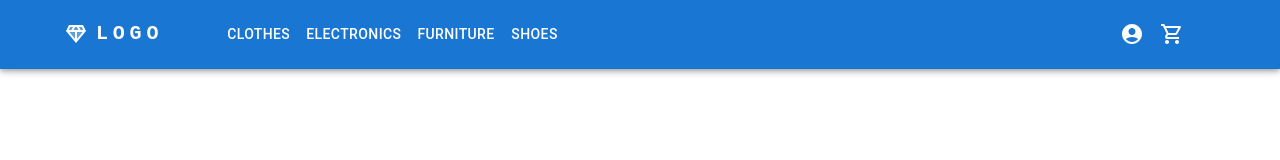
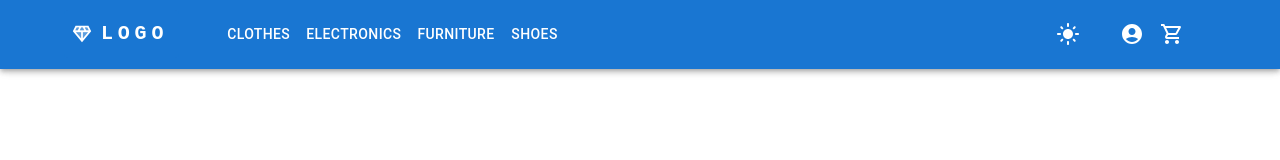
Before and after one commit to LRharlekin/fs17-frontend, a React (Create React App) app: page /product/1 in a window 1280 px wide. Shown: the top 160 px of the page. Built offline with nearby package versions, Linux system fonts and the light colour scheme; no server answers.

Commit message:
styling: navbar, product page

```diff
--- a/src/components/collection/ProductFeed.tsx
+++ b/src/components/collection/ProductFeed.tsx
@@ -53,11 +53,12 @@ const ProductFeed = ({ feedData }: ProductFeedProps) => {
 
   return (
     <>
-      <Typography variant="h4" component="h2" gutterBottom>
+      {/* <Typography variant="h4" component="h2" gutterBottom>
         Category Heading
-      </Typography>
+      </Typography> */}
       <Grid
         container
+        my={6}
         spacing={2}
         columns={{
           xs: 1,
--- a/src/components/nav/HamburgerMenu.tsx
+++ b/src/components/nav/HamburgerMenu.tsx
@@ -83,7 +83,7 @@ const HamburgerMenu = () => {
   );
 
   return (
-    <Box sx={{ flexGrow: 1, display: { xs: "flex", md: "none" } }}>
+    <Box sx={{ flexGrow: 0, display: { xs: "flex", md: "none" } }}>
       <IconButton size="large" onClick={handleOpenNavMenu} color="inherit">
         <MenuIcon />
       </IconButton>
--- a/src/components/nav/NavLogo.tsx
+++ b/src/components/nav/NavLogo.tsx
@@ -2,7 +2,7 @@ import React from "react";
 
 import { useNavigate } from "react-router-dom";
 
-import { Box, Typography } from "@mui/material";
+import { Box, Button, Typography } from "@mui/material";
 import { DiamondTwoTone as DiamondIcon } from "@mui/icons-material";
 
 const NavLogo = () => {
@@ -13,18 +13,34 @@ const NavLogo = () => {
   };
 
   return (
-    <>
-      <DiamondIcon sx={{ alignSelf: "center", display: "flex", mr: 1 }} />
+    <Box
+      sx={{
+        flexGrow: { xs: 1, md: 0 },
+        display: "flex",
+        alignItems: "center",
+        justifyContent: "center",
+      }}
+    >
+      <Button
+        variant="text"
+        sx={{
+          bgcolor: "primary.main",
+          color: "primary.contrastText",
+          alignSelf: "center",
+        }}
+        onClick={handleLogoClick}
+        disableFocusRipple
+        disableElevation
+        disableRipple
+        size="large"
+        startIcon={<DiamondIcon />}
+      >
         <Typography
           variant="h6"
           noWrap
-        onClick={handleLogoClick}
           component="h1"
           sx={{
-          mr: 2,
             display: "flex",
-          flexGrow: { xs: 1, md: 0 },
-          alignSelf: "center",
             fontFamily: "monospace",
             fontWeight: 700,
             letterSpacing: ".3rem",
@@ -34,7 +50,8 @@ const NavLogo = () => {
         >
           LOGO
         </Typography>
-    </>
+      </Button>
+    </Box>
   );
 };
 
--- a/src/components/nav/NavMenu.tsx
+++ b/src/components/nav/NavMenu.tsx
@@ -38,8 +38,6 @@ const NavMenu = () => {
                 fontWeight: isActive ? "bold" : "",
                 color: "white",
                 textDecoration: "none",
-                // color: isPending ? "red" : "black",
-                // viewTransitionName: isTransitioning ? "slide" : "",
               };
             }}
           >
--- /dev/null
+++ b/src/components/nav/nav-toolbar/ColorThemeToggleButton.tsx
@@ -0,0 +1,41 @@
+import { ReactElement, useState, ChangeEvent } from "react";
+
+import { IconButton } from "@mui/material";
+import type { ThemeModes } from "../../../theme/ThemeContextProvider";
+
+import DarkModeOutlinedIcon from "@mui/icons-material/DarkModeOutlined";
+import LightModeIcon from "@mui/icons-material/LightMode";
+
+import NavToolTip from "./NavToolTip";
+
+const ColorThemeToggleButton = (): ReactElement => {
+  const [theme, setTheme] = useState<ThemeModes>("light");
+
+  const themeButtonConfigs = {
+    light: {
+      icon: LightModeIcon,
+      title: "Switch to Dark Mode",
+      hoverColor: "yellow",
+    },
+    dark: {
+      icon: DarkModeOutlinedIcon,
+      title: "Switch to Light Mode",
+      hoverColor: "blue",
+    },
+  };
+
+  const otherTheme = theme === "light" ? "dark" : "light";
+
+  const ThemeIcon = themeButtonConfigs[theme].icon;
+
+  const handleClick = () => setTheme(otherTheme);
+  return (
+    <NavToolTip title={themeButtonConfigs[theme].title}>
+      <IconButton sx={{ mr: 3, color: "inherit" }} onClick={handleClick}>
+        <ThemeIcon />
+      </IconButton>
+    </NavToolTip>
+  );
+};
+
+export default ColorThemeToggleButton;
--- a/src/components/nav/nav-toolbar/NavToolBar.tsx
+++ b/src/components/nav/nav-toolbar/NavToolBar.tsx
@@ -1,12 +1,14 @@
 import { Toolbar } from "@mui/material";
 
 import UserIconButton from "./UserIconButton";
-import SearchIconButton from "../SearchIconButton";
+import SearchIconButton from "./SearchIconButton";
 import CartIconButton from "./CartIconButton";
+import ColorThemeToggleButton from "./ColorThemeToggleButton";
 
 const NavToolBar = () => {
   return (
     <Toolbar component="nav" sx={{ flexGrow: 0 }}>
+      <ColorThemeToggleButton />
       <UserIconButton />
       {/* <SearchIconButton /> */}
       <CartIconButton />
--- a/src/components/nav/SearchIconButton.tsx
+++ b/src/components/nav/nav-toolbar/SearchIconButton.tsx
@@ -5,7 +5,7 @@ import { useNavigate } from "react-router-dom";
 import { IconButton, Tooltip } from "@mui/material";
 
 import SearchIcon from "@mui/icons-material/Search";
-import NavToolTip from "./nav-toolbar/NavToolTip";
+import NavToolTip from "./NavToolTip";
 
 const SearchIconButton = (): ReactElement => {
   const navigate = useNavigate();
--- a/src/components/product/ProductImage.tsx
+++ b/src/components/product/ProductImage.tsx
@@ -5,11 +5,12 @@ import { Card, CardMedia, Grid } from "@mui/material";
 type ProductImageProps = {
   title?: string;
   imageUrl?: string;
+  colSpan?: number;
 };
 
-const ProductImage = ({ title, imageUrl }: ProductImageProps) => {
+const ProductImage = ({ title, imageUrl, colSpan = 1 }: ProductImageProps) => {
   return (
-    <Grid item xs={1} sm={5} md={4}>
+    <Grid item xs={colSpan}>
       <Card>
         <CardMedia
           sx={{ aspectRatio: 1 }}
--- a/src/pages/Home/HomePage.tsx
+++ b/src/pages/Home/HomePage.tsx
@@ -45,7 +45,7 @@ const HomePage = () => {
 
   return (
     <Container component="main">
-      <h1>Home</h1>
+      {/* <h1>Home</h1> */}
       {content}
     </Container>
   );
--- a/src/pages/Layout.tsx
+++ b/src/pages/Layout.tsx
@@ -1,19 +1,27 @@
+import { useState } from "react";
 import { Outlet } from "react-router-dom";
 
+import { ThemeContext } from "../theme/ThemeContextProvider";
 import withUserData from "../components/common/hoc/withUserData";
 
 import NavBar from "../components/nav/NavBar";
 import Footer from "../components/common/Footer";
 
+import type { ThemeModes } from "../theme/ThemeContextProvider";
+
 const NavBarWithUserData = withUserData(NavBar);
 
 const Layout = () => {
+  const [theme, setTheme] = useState<ThemeModes>("dark");
+  const value = { theme, setTheme };
+
   return (
-    <>
+    <ThemeContext.Provider value={value}>
       <NavBarWithUserData />
+
       <Outlet />
       <Footer />
-    </>
+    </ThemeContext.Provider>
   );
 };
 
--- a/src/pages/Product/ProductPage.tsx
+++ b/src/pages/Product/ProductPage.tsx
@@ -19,8 +19,6 @@ import {
 } from "@mui/icons-material";
 import AddShoppingCartIcon from "@mui/icons-material/AddShoppingCart";
 
-// import ProductCard from "../../components/collection/ProductCard";
-// import CardMedia from "../../components/collection/CardMedia";
 import ProductImage from "../../components/product/ProductImage";
 import Container from "../../components/common/Container";
 import QuantityButtonGroup from "../../components/cart/QuantityButtonGroup";
@@ -34,9 +32,6 @@ const ProductPage = () => {
   const quantity = useAppSelector((state: AppState) =>
     selectCartQuantityById(state, id)
   );
-  // const navigate = useNavigate();
-
-  // <CardTitle price={product.price} title={product.title} />
 
   const incrementCartQuantity = useIncrementCartQuantity(id);
   const decrementCartQuantity = useDecrementCartQuantity(id);
@@ -52,7 +47,23 @@ const ProductPage = () => {
           sm: 10,
         }}
       >
-        <ProductImage title={product?.title} imageUrl={product?.images[0]} />
+        <Grid item xs={1} sm={5} md={4}>
+          <Grid container spacing={1} columns={{ xs: 2 }}>
+            <ProductImage
+              title={product?.title}
+              imageUrl={product?.images[0]}
+              colSpan={2}
+            />
+            <ProductImage
+              title={product?.title}
+              imageUrl={product?.images[1]}
+            />
+            <ProductImage
+              title={product?.title}
+              imageUrl={product?.images[2]}
+            />
+          </Grid>
+        </Grid>
         <Grid
           item
           xs={1}
@@ -90,7 +101,6 @@ const ProductPage = () => {
             {formatCurrency(product?.price)}
           </Typography>
 
-          {/* ============== */}
           <QuantityButtonGroup size="medium">
             <Button
               variant="text"
@@ -125,7 +135,6 @@ const ProductPage = () => {
               <IncrementIcon fontSize="medium" />
             </Button>
           </QuantityButtonGroup>
-          {/* ============== */}
 
           <Button
             sx={{
@@ -134,6 +143,7 @@ const ProductPage = () => {
             }}
             size="large"
             variant="contained"
+            onClick={incrementCartQuantity}
             endIcon={<AddShoppingCartIcon />}
           >
             Add to cart
--- /dev/null
+++ b/src/theme/ThemeContextProvider.tsx
@@ -0,0 +1,13 @@
+import { createContext } from "react";
+
+export type ThemeModes = "dark" | "light";
+
+type ThemeContextType = {
+  theme: ThemeModes;
+  setTheme: React.Dispatch<React.SetStateAction<ThemeModes>>;
+};
+
+export const ThemeContext = createContext<ThemeContextType | null>({
+  theme: "dark",
+  setTheme: () => {},
+});
```
Lines whose indentation alone changed are shown as unchanged.
